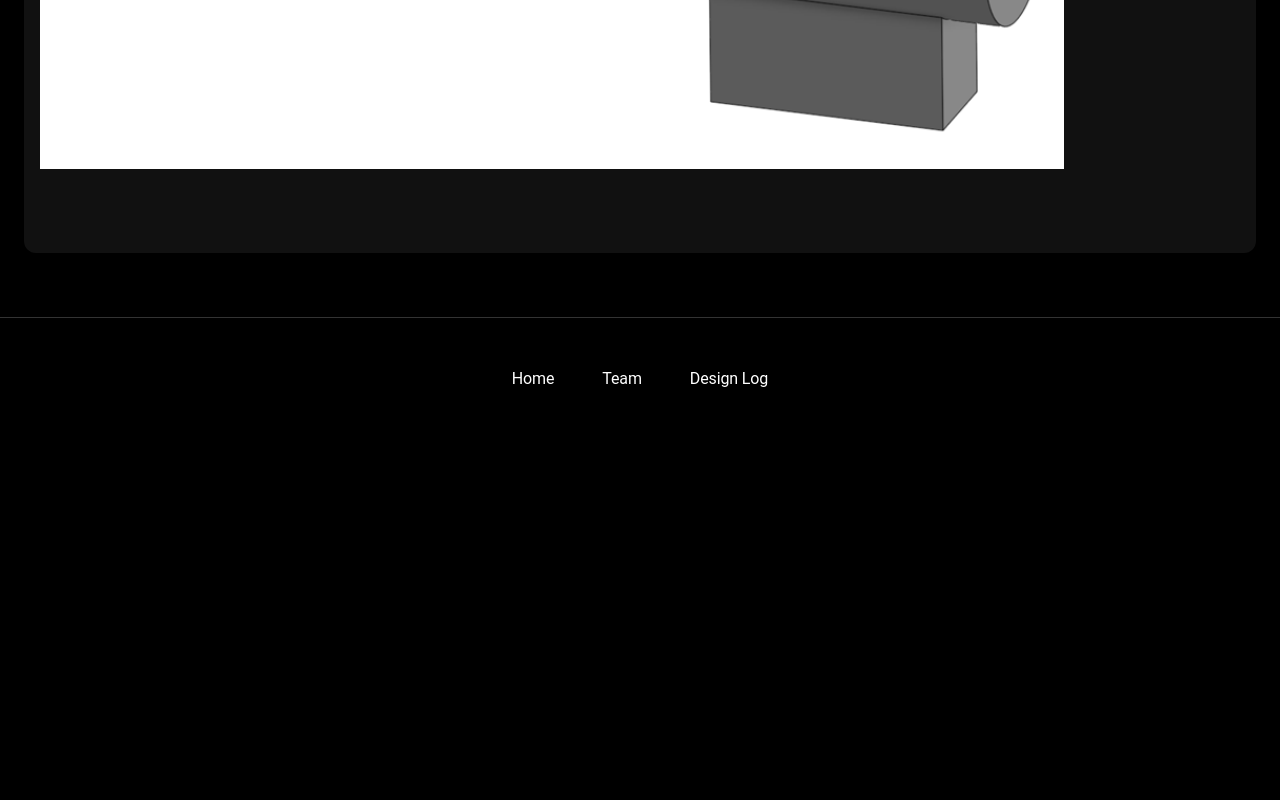
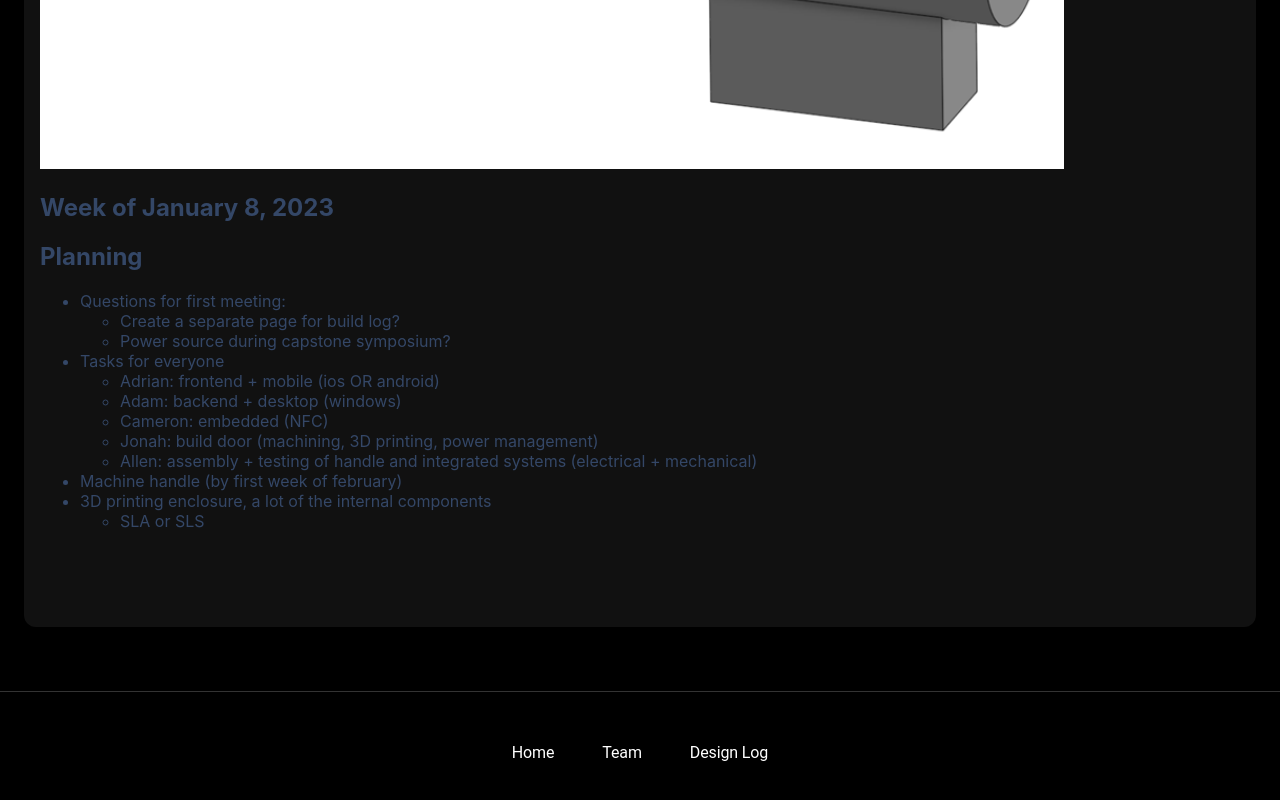
Before and after one commit to lynx-locks/lynx-locks.github.io, a Next.js app: page /designLog in a window 1280 px wide. Shown: the part 8234-9034 px from the top of the page. Before the commit the page ends 8698 px from the top, so only its background shows below. Built offline with nearby package versions, Linux system fonts and the light colour scheme.

Commit message:
Update designLog.mdx

```diff
--- a/src/components/screens/designLog/designLog.mdx
+++ b/src/components/screens/designLog/designLog.mdx
@@ -171,3 +171,19 @@ import Image from './Image';
 </div>
 
 export default ({ children }) => <div className='prose'>{children}</div>
+
+## Week of January 8, 2023
+
+## Planning
+- Questions for first meeting:
+    - Create a separate page for build log?
+    - Power source during capstone symposium?
+- Tasks for everyone
+    - Adrian: frontend + mobile (ios OR android)
+    - Adam: backend + desktop (windows)
+    - Cameron: embedded (NFC)
+    - Jonah: build door (machining, 3D printing, power management)
+    - Allen: assembly + testing of handle and integrated systems (electrical + mechanical)
+- Machine handle (by first week of february)
+- 3D printing enclosure, a lot of the internal components
+    - SLA or SLS
```
